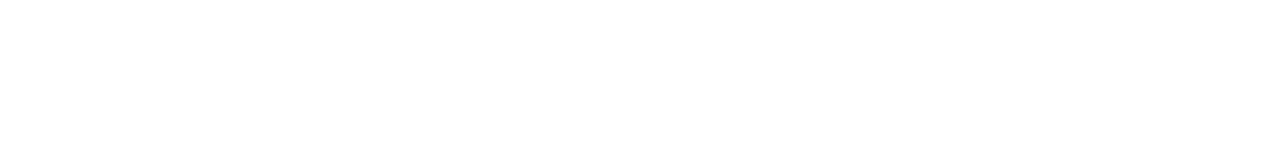
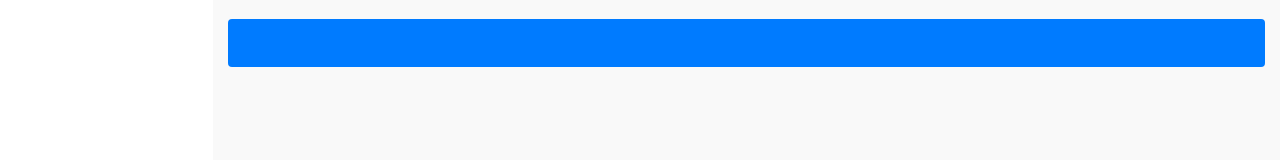
Before and after one commit to aungkhant2002/admin-dashboard, a plain HTML site: page index.html in a window 1280 px wide. Drawn offline with Linux system fonts and the light colour scheme.

Commit message:
making layouts

```diff
--- a/css/style.css
+++ b/css/style.css
@@ -1,4 +1,28 @@
 @import url('https://fonts.googleapis.com/css2?family=Roboto:wght@100;300;400;500;700;900&display=swap');
-*{
+
+* {
     font-family: 'Roboto', sans-serif;
 }
+
+:root {
+    --bg-color: #f9f9f9;
+}
+
+.main {
+
+}
+
+.aside {
+
+}
+
+.content {
+    background-color: var(--bg-color);
+    overflow: scroll;
+}
+
+.header {
+    position: sticky;
+    top: 0.2rem;
+    z-index: 2000;
+}
--- a/index.html
+++ b/index.html
@@ -0,0 +1,43 @@
+<!doctype html>
+<html lang="en">
+<head>
+    <meta charset="UTF-8">
+    <meta name="viewport"
+          content="width=device-width, user-scalable=no, initial-scale=1.0, maximum-scale=1.0, minimum-scale=1.0">
+    <meta http-equiv="X-UA-Compatible" content="ie=edge">
+    <title>Admin Dashboard</title>
+    <link rel="stylesheet" href="./vendor/bootstrap/css/bootstrap.min.css">
+    <link rel="stylesheet" href="./vendor/feather-icons-web/feather.css">
+    <link rel="stylesheet" href="./css/style.css">
+</head>
+<body>
+
+<section class="container-fluid main">
+    <div class="row">
+        <div class="col-12 col-lg-3 col-xl-2 vh-100 sidebar"></div>
+        <div class="col-12 col-lg-9 col-xl-10 vh-100 py-3 content">
+            <div class="row header">
+                <div class="col-12">
+                    <div class="bg-primary p-4 rounded"></div>
+                </div>
+            </div>
+            <div class="row">
+                <div class="col-12">
+                    <div class="vh-100"></div>
+                </div>
+                <div class="col-12">
+                    <div class="vh-100 bg-info"></div>
+                </div>
+                <div class="col-12">
+                    <div class="vh-100"></div>
+                </div>
+            </div>
+        </div>
+    </div>
+</section>
+
+<script src="./vendor/jquery-3.3.1.min.js"></script>
+<script src="./vendor/bootstrap/js/bootstrap.min.js"></script>
+<script src="./js/app.js"></script>
+</body>
+</html>
```
